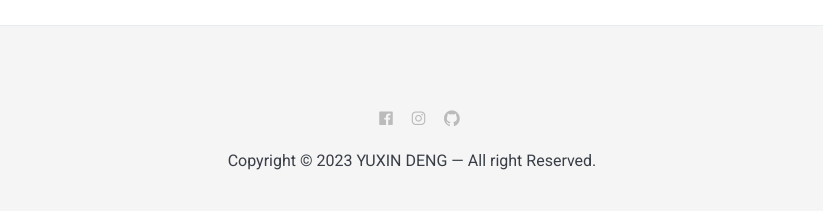
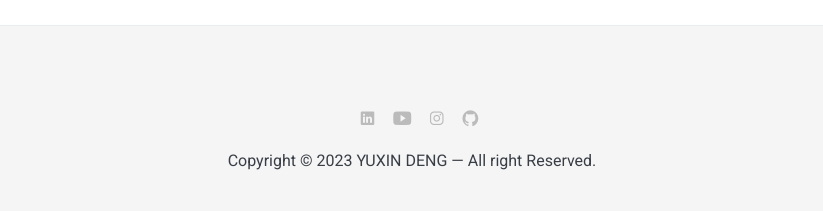
Before and after one commit to yuxin-d/yuxin-d.github.io, a Jekyll site: the page built from _pages/about.md, in a window 1280 px wide. Shown: the part 1493-1704 px from the top of the page, without its empty margins (228-1051 px from the left). Built offline with Jekyll 4.4.1, drawn with Linux system fonts in a browser that asks for light colours; nearby versions of some CDN libraries.

Commit message:
edit contact shoiw

```diff
--- a/_data/settings.yml
+++ b/_data/settings.yml
@@ -17,8 +17,10 @@ author:
 #-------------------------------
 # Contact links
 #twitter: https://twitter.com/ # Add your Twitter handle
-facebook: https://www.facebook.com/yuxin.deng.5454 # Add your Facebook handle
+#facebook: https://www.facebook.com/yuxin.deng.5454 # Add your Facebook handle
+linkedin: https://www.linkedin.com/in/yuxin-deng-a45627228/
 github: https://github.com/yuxin-d
+youtube: https://youtube.com/playlist?list=PLeb5S4wtUOpEePUWEEmVJqtGMVhvn5LWD
 #dribbble: https://dribbble.com/ # Add your Dribbble handle
 instagram: https://www.instagram.com/_irene_deng/ # Add your Instagram handle
 #pinterest: https://pinterest.com/ # Add your Pinterest handle
--- a/_includes/contact-link.html
+++ b/_includes/contact-link.html
@@ -4,9 +4,17 @@
 <!--      <li><a href="{{ site.data.settings.twitter }}"><i class="ion ion-logo-twitter"></i></a></li>-->
 <!--    {% else %} {% endif %}-->
 
-    {% if site.data.settings.facebook %}
-      <li><a href="{{ site.data.settings.facebook }}"><i class="ion ion-logo-facebook"></i></a></li>
-    {% else %} {% endif %}
+<!--    {% if site.data.settings.facebook %}-->
+<!--      <li><a href="{{ site.data.settings.facebook }}"><i class="ion ion-logo-facebook"></i></a></li>-->
+<!--    {% else %} {% endif %} -->
+      {% if site.data.settings.linkedin %}
+      <li><a href="{{ site.data.settings.linkedin }}"><i class="ion ion-logo-linkedin"></i></a></li>
+      {% else %} {% endif %}
+
+      {% if site.data.settings.youtube %}
+      <li><a href="{{ site.data.settings.youtube }}"><i class="ion ion-logo-youtube"></i></a></li>
+      {% else %} {% endif %}
+
 
 <!--    {% if site.data.settings.dribbble %}-->
 <!--      <li><a href="{{ site.data.settings.dribbble }}"><i class="ion ion-logo-dribbble"></i></a></li>-->
```
Also changed, not shown: _includes/header.html (line endings or trailing spaces).
